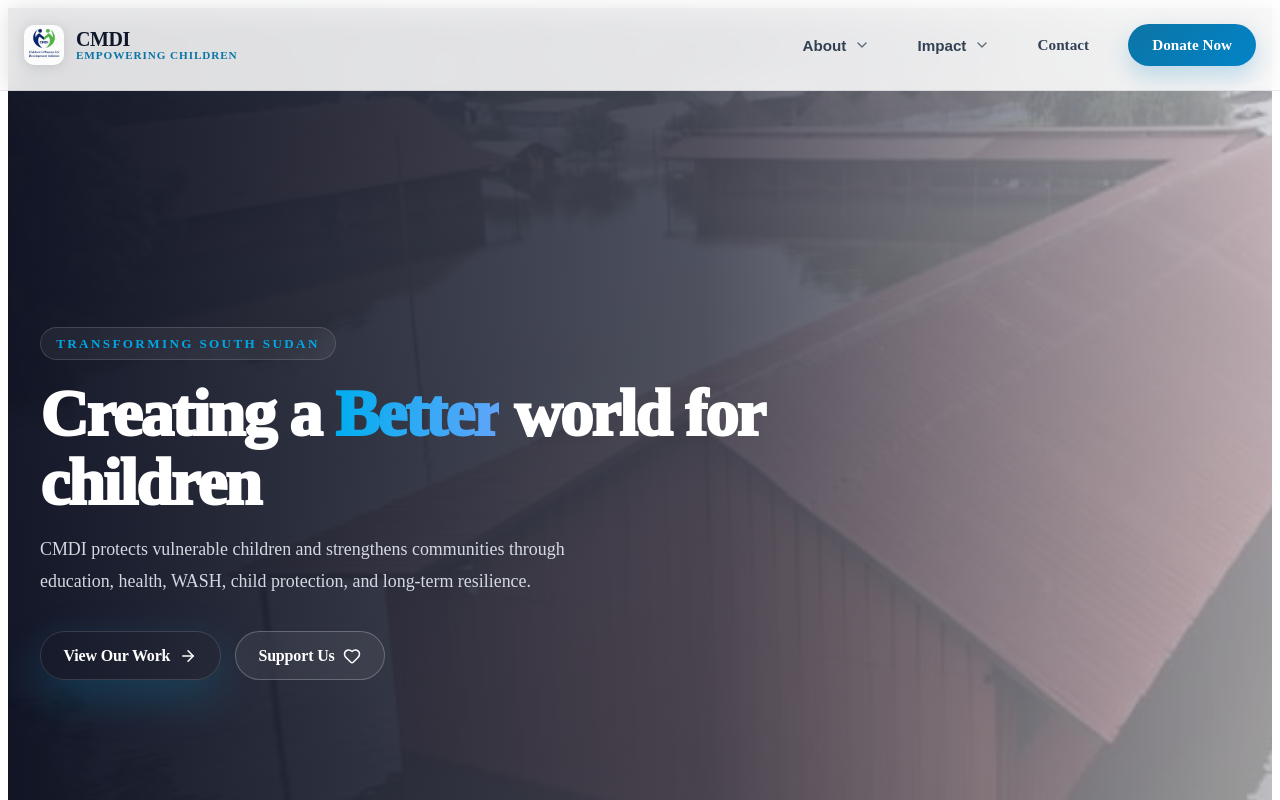
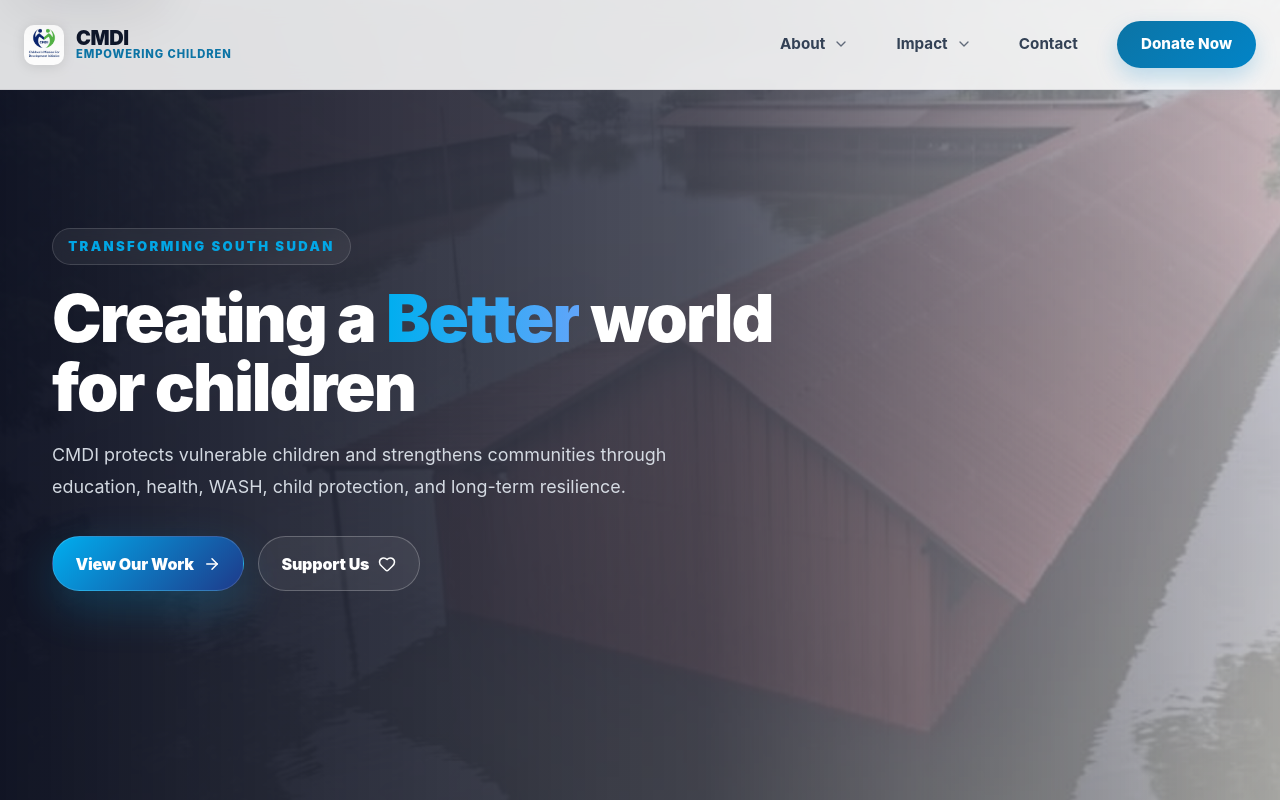
Before and after one commit to Hon-Tap/CMDI, a Next.js app in the folder Frontend/: page / in a window 1280 px wide. Shown: the top 800 px of the page. Built offline with nearby package versions, Linux system fonts and the light colour scheme; no server answers.

Commit message:
Clean up layout, globals, tsconfig and remove extra root lockfiles

```diff
--- a/Frontend/app/globals.css
+++ b/Frontend/app/globals.css
@@ -1,44 +1,7 @@
-/* app/globals.css */
+/* Frontend/app/globals.css */
 
 /* =========================
-   1) Reset + base
-========================= */
-*,
-*::before,
-*::after {
-  box-sizing: border-box;
-}
-
-html {
-  scroll-behavior: smooth;
-  text-size-adjust: 100%;
-}
-
-body {
-  margin: 0;
-  overflow-x: hidden;
-  background: var(--c-bg);
-  color: var(--c-text);
-  font-family: Inter, system-ui, -apple-system, Segoe UI, Roboto, Arial, sans-serif;
-  line-height: 1.5;
-}
-
-/* Media defaults */
-img,
-svg,
-video,
-canvas {
-  display: block;
-  max-width: 100%;
-}
-
-a {
-  color: inherit;
-  text-decoration: none;
-}
-
-/* =========================
-   2) Global design tokens
+   1) Design tokens
 ========================= */
 :root {
   /* Brand */
@@ -76,10 +39,67 @@ a {
   --t: 260ms;
   --t-slow: 520ms;
 
-  --transition: transform var(--t) var(--spring), box-shadow var(--t) var(--ease),
-    background var(--t) var(--ease), border-color var(--t) var(--ease),
-    color var(--t) var(--ease), opacity var(--t) var(--ease),
+  --transition: transform var(--t) var(--spring),
+    box-shadow var(--t) var(--ease),
+    background var(--t) var(--ease),
+    border-color var(--t) var(--ease),
+    color var(--t) var(--ease),
+    opacity var(--t) var(--ease),
     filter var(--t) var(--ease);
+
+  color-scheme: light;
+}
+
+/* =========================
+   2) Reset + base
+========================= */
+*,
+*::before,
+*::after {
+  box-sizing: border-box;
+}
+
+html {
+  scroll-behavior: smooth;
+  text-size-adjust: 100%;
+}
+
+body {
+  margin: 0;
+  overflow-x: hidden;
+  background: var(--c-bg);
+  color: var(--c-text);
+  font-family: Inter, system-ui, -apple-system, Segoe UI, Roboto, Arial, sans-serif;
+  line-height: 1.5;
+  -webkit-font-smoothing: antialiased;
+  -moz-osx-font-smoothing: grayscale;
+}
+
+img,
+svg,
+video,
+canvas {
+  display: block;
+  max-width: 100%;
+}
+
+a {
+  color: inherit;
+  text-decoration: none;
+}
+
+button,
+input,
+textarea,
+select {
+  font: inherit;
+}
+
+/* Nice default focus */
+:focus-visible {
+  outline: none;
+  box-shadow: var(--ring);
+  border-radius: 12px;
 }
 
 /* Anchor offset for fixed navbar */
@@ -87,9 +107,17 @@ section {
   scroll-margin-top: calc(var(--nav-h) + 16px);
 }
 
+/* Small helpers used in layout.tsx */
+.appBody {
+  min-height: 100dvh;
+}
+
+.appMain {
+  min-height: 70vh;
+}
+
 /* =========================
    3) Skip link (CSS-only)
-   - No JS handlers needed
 ========================= */
 .skipLink {
   position: absolute;
@@ -108,8 +136,6 @@ section {
 
 .skipLink:focus {
   transform: translateY(0);
-  outline: none;
-  box-shadow: var(--ring);
 }
 
 /* =========================
@@ -129,3 +155,10 @@ section {
     scroll-behavior: auto !important;
   }
 }
+.appBody {
+  min-height: 100dvh;
+}
+
+.appMain {
+  min-height: 70vh;
+}
--- a/Frontend/app/layout.tsx
+++ b/Frontend/app/layout.tsx
@@ -1,47 +1,58 @@
-// app/layout.tsx
+// Frontend/app/layout.tsx
 import type { Metadata, Viewport } from "next";
-import "../styles/globals.css";
+import "./globals.css";
 
 import Navbar from "../components/Navbar";
 import Footer from "../components/Footer";
 
+const SITE_NAME = "CMDI";
+const SITE_URL = "https://cmdi-ss.org";
+const DEFAULT_TITLE = "CMDI | Empowering Children & Communities";
+const DESCRIPTION =
+  "Children’s Mission for Development Initiative (CMDI) is a child-focused NGO in South Sudan promoting education, protection, health, WASH, and community resilience.";
+
 export const metadata: Metadata = {
+  metadataBase: new URL(SITE_URL),
+
   title: {
-    default: "CMDI | Empowering Children & Communities",
-    template: "%s | CMDI",
+    default: DEFAULT_TITLE,
+    template: `%s | ${SITE_NAME}`,
   },
-  description:
-    "Children’s Mission for Development Initiative (CMDI) is a child-focused NGO in South Sudan promoting education, protection, health, WASH, and community resilience.",
-  applicationName: "CMDI",
-  metadataBase: new URL("https://cmdi-ss.org"),
-  alternates: { canonical: "/" },
+
+  description: DESCRIPTION,
+  applicationName: SITE_NAME,
+
+  alternates: {
+    canonical: "/",
+  },
+
   openGraph: {
     type: "website",
-    siteName: "CMDI",
-    title: "CMDI | Empowering Children & Communities",
-    description:
-      "A child-focused NGO in South Sudan promoting education, protection, health, WASH, and community resilience.",
-    url: "https://cmdi-ss.org",
+    siteName: SITE_NAME,
+    title: DEFAULT_TITLE,
+    description: DESCRIPTION,
+    url: SITE_URL,
     images: [
       {
         url: "/images/branding/CMDI_Logo.jpeg",
         width: 1200,
         height: 630,
-        alt: "CMDI — Empowering Children & Communities",
+        alt: `${SITE_NAME} — Empowering Children & Communities`,
       },
     ],
   },
+
   twitter: {
     card: "summary_large_image",
-    title: "CMDI | Empowering Children & Communities",
-    description:
-      "A child-focused NGO in South Sudan promoting education, protection, health, WASH, and community resilience.",
+    title: DEFAULT_TITLE,
+    description: DESCRIPTION,
     images: ["/images/branding/CMDI_Logo.jpeg"],
   },
+
   icons: {
-    icon: "/favicon.ico",
-    shortcut: "/favicon.ico",
-    apple: "/apple-touch-icon.png",
+    icon: [{ url: "/favicon.ico" }],
+    shortcut: [{ url: "/favicon.ico" }],
+    apple: [{ url: "/apple-touch-icon.png" }],
   },
 };
 
@@ -51,18 +62,22 @@ export const viewport: Viewport = {
   themeColor: "#00aeef",
 };
 
-export default function RootLayout({ children }: { children: React.ReactNode }) {
+export default function RootLayout({
+  children,
+}: Readonly<{
+  children: React.ReactNode;
+}>) {
   return (
-    <html lang="en">
-      <body>
-        {/* Skip link (CSS-only; safe in Server Component) */}
-        {/* <a href="#main" className="skipLink">
+    <html lang="en" suppressHydrationWarning>
+      <body className="appBody">
+        {/* Accessible skip link */}
+        <a href="#main" className="skipLink">
           Skip to content
         </a>
- */}
+
         <Navbar />
 
-        <main id="main" style={{ minHeight: "70vh" }}>
+        <main id="main" className="appMain" role="main">
           {children}
         </main>
 
```
Also changed, not shown: Frontend/app/tsconfig.json (deleted, +0 -34 lines), Frontend/tsconfig.json (+22 -8 lines), 2 other files (tests, documents, lock files or other folders).
